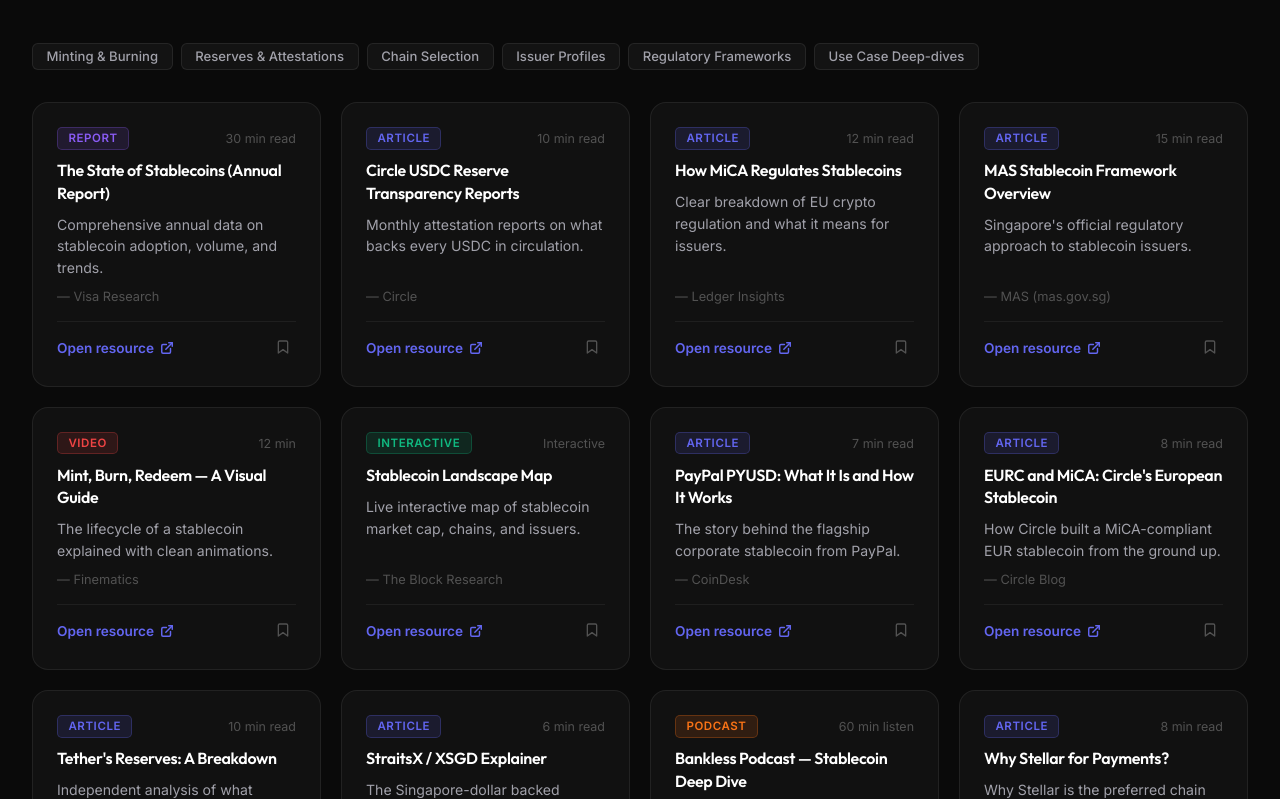
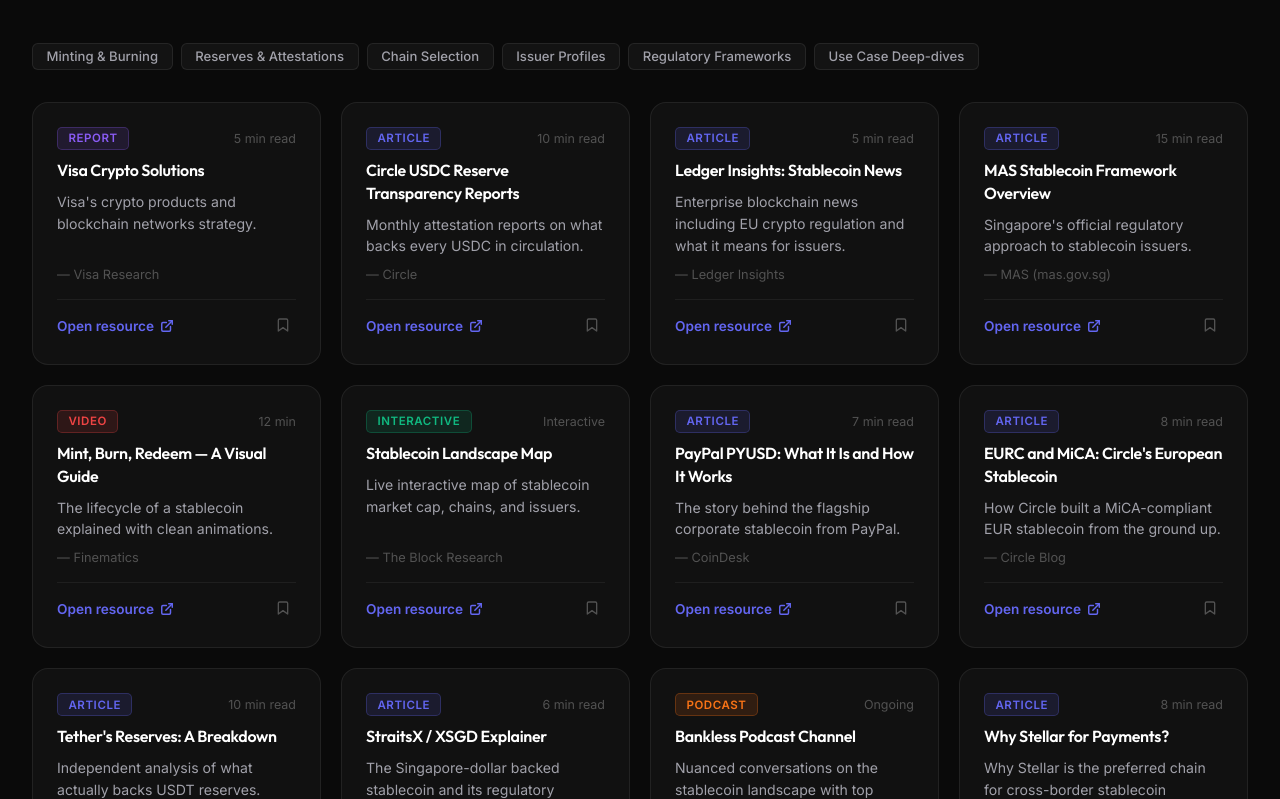
Before and after one commit to shubhanshu-gupta/stablecoin-atlas, a Next.js app: page /learning in a window 1280 px wide. Shown: the part 1701-2500 px from the top of the page. Built offline with nearby package versions, Linux system fonts and the light colour scheme.

Commit message:
fix(careers,learning): repair All filter logic and replace 6 broken 404 external links

```diff
--- a/app/careers/page.tsx
+++ b/app/careers/page.tsx
@@ -57,8 +57,7 @@
         async function fetchJobs() {
             setLoading(true);
             try {
-                const query = [activeRoleFamily, searchKeyword].filter(Boolean).join(' ') ||
-                    'stablecoin compliance blockchain crypto payments defi web3';
+                const query = [activeRoleFamily, searchKeyword].filter(Boolean).join(' ');
                 const res = await fetch('/api/jobs', {
                     method: 'POST',
                     headers: { 'Content-Type': 'application/json' },
--- a/app/learning/page.tsx
+++ b/app/learning/page.tsx
@@ -35,24 +35,24 @@
 
 const RESOURCES: Resource[] = [
     // Stage 1
-    { id: 's1-1', stage: 1, title: 'What Are Stablecoins and How Do They Work?', type: 'Article', source: 'CoinDesk Learn', url: 'https://www.coindesk.com/learn/what-are-stablecoins/', readTime: '8 min read', description: 'The definitive beginner introduction to stablecoins.' },
+    { id: 's1-1', stage: 1, title: 'What Are Stablecoins and How Do They Work?', type: 'Article', source: 'CoinDesk Learn', url: 'https://www.coindesk.com/learn/what-is-a-stablecoin/', readTime: '8 min read', description: 'The definitive beginner introduction to stablecoins.' },
     { id: 's1-2', stage: 1, title: 'The Three Types of Stablecoins', type: 'Article', source: 'Gemini Cryptopedia', url: 'https://www.gemini.com/cryptopedia/stablecoin-types-fiat', readTime: '6 min read', description: 'Fiat-backed, crypto-backed, and algorithmic — explained with visuals.' },
     { id: 's1-3', stage: 1, title: 'USDC Explained Simply', type: 'Video', source: 'Circle (YouTube)', url: 'https://www.youtube.com/results?search_query=Circle+USDC+explained', readTime: '4 min', description: 'Short, clear explanation of how USDC works and why it matters.' },
-    { id: 's1-4', stage: 1, title: 'Why Stablecoins Matter', type: 'Article', source: 'a16z Crypto', url: 'https://a16zcrypto.com/posts/article/why-stablecoins-matter/', readTime: '5 min read', description: 'The big-picture case for stablecoins in the global financial system.' },
+    { id: 's1-4', stage: 1, title: 'State of Crypto Report', type: 'Article', source: 'a16z Crypto', url: 'https://a16zcrypto.com/posts/article/state-of-crypto-report-2024/', readTime: '5 min read', description: 'The big-picture case for stablecoins in the global financial system.' },
     { id: 's1-5', stage: 1, title: 'Stablecoin Glossary', type: 'Reference', source: 'Stablecoin Atlas', url: '/tools/glossary', readTime: '—', description: 'Key terms: collateral, redemption, attestation, peg, and more.' },
 
     // Stage 2
-    { id: 's2-1', stage: 2, title: 'The State of Stablecoins (Annual Report)', type: 'Report', source: 'Visa Research', url: 'https://www.visa.com/visa-everywhere/innovation/money-movement/stablecoins.html', readTime: '30 min read', description: 'Comprehensive annual data on stablecoin adoption, volume, and trends.' },
+    { id: 's2-1', stage: 2, title: 'Visa Crypto Solutions', type: 'Report', source: 'Visa Research', url: 'https://usa.visa.com/solutions/crypto.html', readTime: '5 min read', description: 'Visa\'s crypto products and blockchain networks strategy.' },
     { id: 's2-2', stage: 2, title: 'Circle USDC Reserve Transparency Reports', type: 'Article', source: 'Circle', url: 'https://www.circle.com/en/transparency', readTime: '10 min read', description: 'Monthly attestation reports on what backs every USDC in circulation.' },
-    { id: 's2-3', stage: 2, title: 'How MiCA Regulates Stablecoins', type: 'Article', source: 'Ledger Insights', url: 'https://www.ledgerinsights.com/mica-stablecoin-regulation/', readTime: '12 min read', description: 'Clear breakdown of EU crypto regulation and what it means for issuers.' },
+    { id: 's2-3', stage: 2, title: 'Ledger Insights: Stablecoin News', type: 'Article', source: 'Ledger Insights', url: 'https://www.ledgerinsights.com/', readTime: '5 min read', description: 'Enterprise blockchain news including EU crypto regulation and what it means for issuers.' },
     { id: 's2-4', stage: 2, title: 'MAS Stablecoin Framework Overview', type: 'Article', source: 'MAS (mas.gov.sg)', url: 'https://www.mas.gov.sg/regulation/stablecoins', readTime: '15 min read', description: 'Singapore\'s official regulatory approach to stablecoin issuers.' },
     { id: 's2-5', stage: 2, title: 'Mint, Burn, Redeem — A Visual Guide', type: 'Video', source: 'Finematics', url: 'https://www.youtube.com/c/Finematics', readTime: '12 min', description: 'The lifecycle of a stablecoin explained with clean animations.' },
     { id: 's2-6', stage: 2, title: 'Stablecoin Landscape Map', type: 'Interactive', source: 'The Block Research', url: 'https://www.theblock.co/data/stablecoins/usd-stablecoin-market-cap', readTime: 'Interactive', description: 'Live interactive map of stablecoin market cap, chains, and issuers.' },
-    { id: 's2-7', stage: 2, title: 'PayPal PYUSD: What It Is and How It Works', type: 'Article', source: 'CoinDesk', url: 'https://www.coindesk.com/learn/paypal-usd-pyusd/', readTime: '7 min read', description: 'The story behind the flagship corporate stablecoin from PayPal.' },
+    { id: 's2-7', stage: 2, title: 'PayPal PYUSD: What It Is and How It Works', type: 'Article', source: 'CoinDesk', url: 'https://www.coindesk.com/learn/what-is-paypals-stablecoin-pyusd/', readTime: '7 min read', description: 'The story behind the flagship corporate stablecoin from PayPal.' },
     { id: 's2-8', stage: 2, title: 'EURC and MiCA: Circle\'s European Stablecoin', type: 'Article', source: 'Circle Blog', url: 'https://www.circle.com/blog', readTime: '8 min read', description: 'How Circle built a MiCA-compliant EUR stablecoin from the ground up.' },
     { id: 's2-9', stage: 2, title: 'Tether\'s Reserves: A Breakdown', type: 'Article', source: 'Protos', url: 'https://protos.com/category/analysis/', readTime: '10 min read', description: 'Independent analysis of what actually backs USDT reserves.' },
     { id: 's2-10', stage: 2, title: 'StraitsX / XSGD Explainer', type: 'Article', source: 'StraitsX Blog', url: 'https://www.straitsx.com/blog', readTime: '6 min read', description: 'The Singapore-dollar backed stablecoin and its regulatory journey.' },
-    { id: 's2-11', stage: 2, title: 'Bankless Podcast — Stablecoin Deep Dive', type: 'Podcast', source: 'Bankless', url: 'https://www.bankless.com/episodes', readTime: '60 min listen', description: 'Deep, nuanced conversation on the stablecoin landscape with top guests.' },
+    { id: 's2-11', stage: 2, title: 'Bankless Podcast Channel', type: 'Podcast', source: 'Bankless', url: 'https://www.youtube.com/@Bankless', readTime: 'Ongoing', description: 'Nuanced conversations on the stablecoin landscape with top guests.' },
     { id: 's2-12', stage: 2, title: 'Why Stellar for Payments?', type: 'Article', source: 'Stellar.org', url: 'https://stellar.org/learn/intro-to-stellar', readTime: '8 min read', description: 'Why Stellar is the preferred chain for cross-border stablecoin payments.' },
 
     // Stage 3 — external practice resources
@@ -73,7 +73,7 @@
     { id: 's4-8', stage: 4, title: 'Cross-chain Bridge Security: Technical Analysis', type: 'Article', source: 'Rekt.news', url: 'https://rekt.news', readTime: '45 min read', description: 'Breakdown of $2B+ in bridge hacks and the lessons for cross-chain stablecoin movement.' },
     { id: 's4-9', stage: 4, title: 'Institutional Stablecoin Use Cases', type: 'Report', source: 'Fireblocks / Chainalysis', url: 'https://www.chainalysis.com/reports/', readTime: '30 min read', description: 'Survey of how treasury teams, fintechs, and banks deploy stablecoins operationally.' },
     { id: 's4-10', stage: 4, title: 'The Stablecoin Trilemma', type: 'Article', source: 'CoinGecko Research', url: 'https://www.coingecko.com/research', readTime: '20 min read', description: 'Can a stablecoin simultaneously achieve stability, decentralisation, and capital efficiency?' },
-    { id: 's4-11', stage: 4, title: 'Bankless: Stablecoin Regulation Deep Dive', type: 'Podcast', source: 'Bankless', url: 'https://www.bankless.com/episodes', readTime: '75 min listen', description: 'Expert roundtable on MiCA, MAS, and the future of compliant stablecoins.' },
+    { id: 's4-11', stage: 4, title: 'Bankless: Videos', type: 'Podcast', source: 'Bankless', url: 'https://www.youtube.com/@Bankless', readTime: 'Ongoing', description: 'Expert roundtable on MiCA, MAS, and the future of compliant stablecoins.' },
     { id: 's4-12', stage: 4, title: 'Unchained Podcast: MiCA and Stablecoins', type: 'Podcast', source: 'Laura Shin / Unchained', url: 'https://unchainedcrypto.com', readTime: '60 min listen', description: 'Policy deep-dive with crypto legal experts on MiCA\'s real-world effects.' },
     { id: 's4-13', stage: 4, title: 'a16z State of Crypto Report', type: 'Report', source: 'a16z Crypto', url: 'https://a16zcrypto.com/state-of-crypto', readTime: '45 min read', description: 'Annual report tracking macro trends, stablecoin data, and what\'s next.' },
 ];
```
Also changed, not shown: test_links.js (added, +28 -0 lines).
